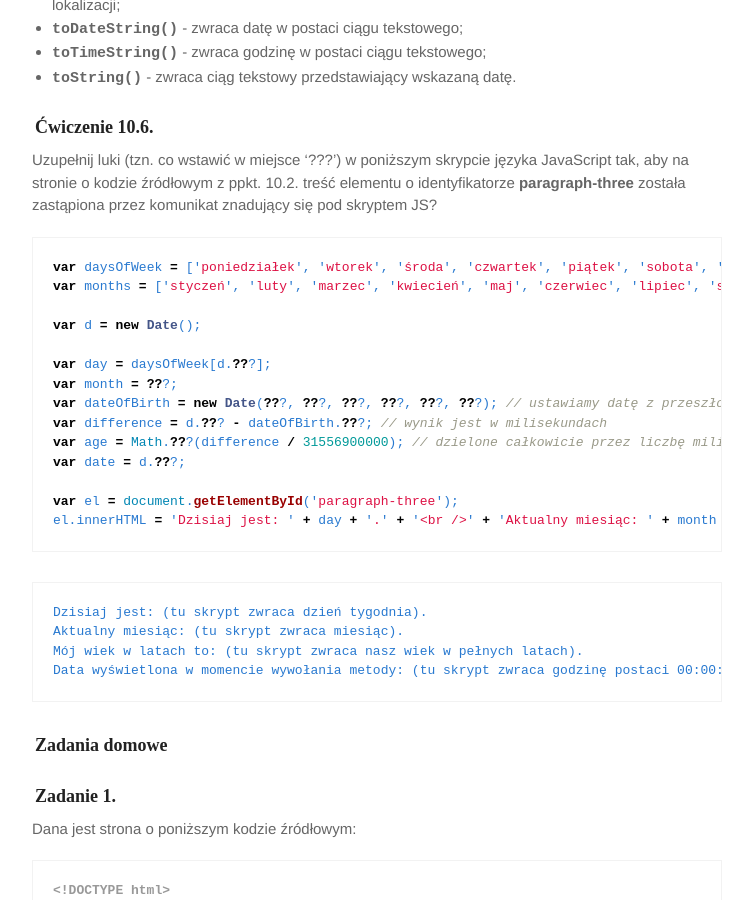
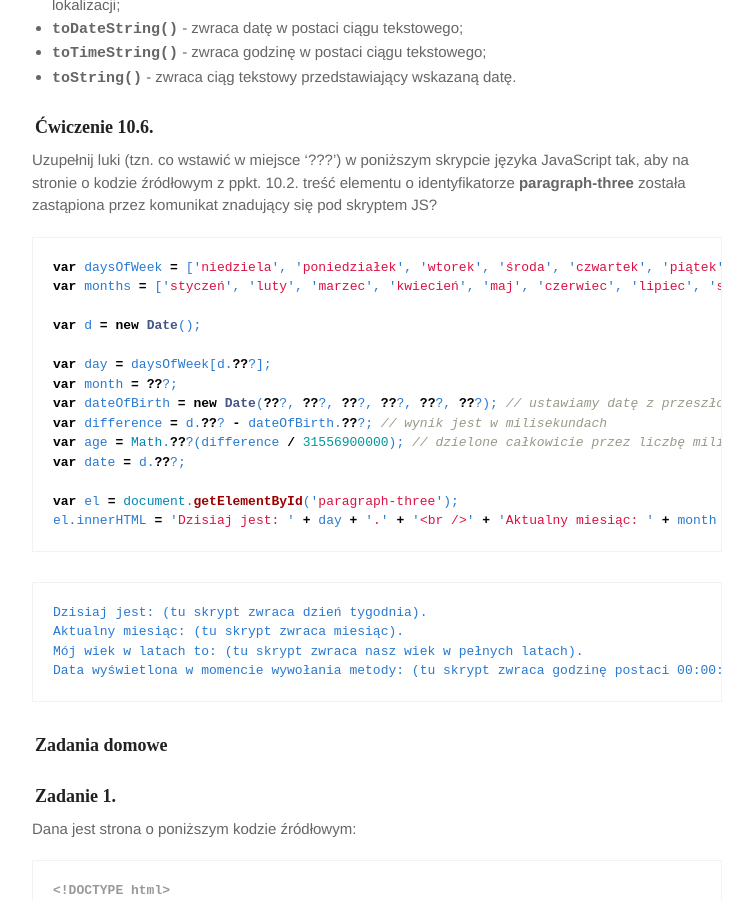
Before and after one commit to marcin-szczepanski/TWE, a Jekyll site: the page built from zajecia/1B/zaj05.md, in a window 1280 px wide and 900 px high, scrolled down 5825 px. Shown: the whole window, without its empty margins (263-1016 px from the left). Built offline with Jekyll 4.4.1, drawn with Linux system fonts in a browser that asks for light colours; some web fonts are replaced.

Commit message:
add zaj05

````diff
--- a/zajecia/1B/zaj05.md
+++ b/zajecia/1B/zaj05.md
@@ -240,7 +240,7 @@ Gdy mamy utworzony obiekt typu <span class="preformat">Date</span>, wymienione p
 * <span class="preformat">getMinutes()</span>, <span class="preformat">setMinutes()</span> - zwraca lub ustawia minuty (od 0 do 59);
 * <span class="preformat">getMonths()</span>, <span class="preformat">setMonths()</span> - zwraca lub ustawia miesiąc (od 0 do 11);
 * <span class="preformat">getSeconds()</span>, <span class="preformat">setSeconds()</span> - zwraca lub ustawia sekundy (od 0 do 59);
-* <span class="preformat">getTime()</span>, <span class="preformat">setTime()</span> - liczba milisekund, które upłynęły od 1 stycznia 1970 roku, 00:00:00 UTC; dla daty sprzed podanego dnia wartość jest ujemna;
+* <span class="preformat">getTime()</span>, <span class="preformat">setTime()</span> - liczba milisekund, które upłynęły od 1 stycznia 1970 roku, 00:00:00 UTC; dla&nbsp;daty sprzed podanego dnia wartość jest ujemna;
 * <span class="preformat">getTimezoneOffset()</span> - zwraca wyrażone w minutach przesunięcie strefy czasowej dla&nbsp;bieżącej lokalizacji;
 * <span class="preformat">toDateString()</span> - zwraca datę w postaci ciągu tekstowego;
 * <span class="preformat">toTimeString()</span> - zwraca godzinę w postaci ciągu tekstowego;
@@ -251,7 +251,7 @@ Gdy mamy utworzony obiekt typu <span class="preformat">Date</span>, wymienione p
 Uzupełnij luki (tzn. co wstawić w miejsce '???') w poniższym skrypcie języka JavaScript tak, aby na stronie o&nbsp;kodzie źródłowym z ppkt. 10.2. treść elementu o&nbsp;identyfikatorze **paragraph-three** została zastąpiona przez&nbsp;komunikat znadujący się pod skryptem JS?
 
 ```js
-var daysOfWeek = ['poniedziałek', 'wtorek', 'środa', 'czwartek', 'piątek', 'sobota', 'niedziela'];
+var daysOfWeek = ['niedziela', 'poniedziałek', 'wtorek', 'środa', 'czwartek', 'piątek', 'sobota'];
 var months = ['styczeń', 'luty', 'marzec', 'kwiecień', 'maj', 'czerwiec', 'lipiec', 'sierpień', 'wrzesień', 'październik', 'listopad', 'grudzień'];
 
 var d = new Date();
````
